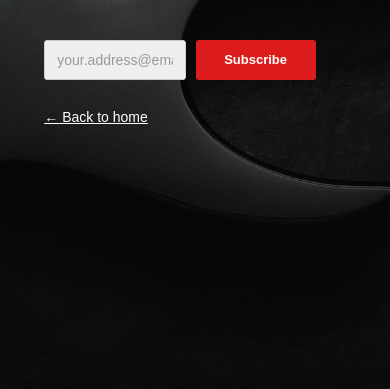
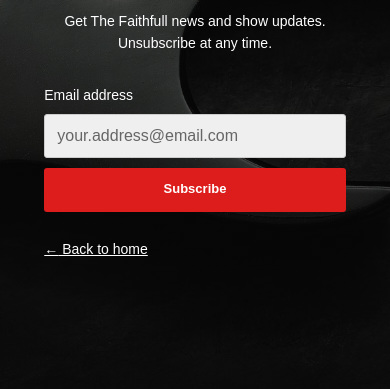
Before and after one commit to NextStepPrinting/thefaithfull, a website: page public/subscribe/index.html in a window 390 px wide. Shown: the part 199-588 px from the top of the page. Drawn offline with Linux system fonts and the light colour scheme; no server answers; a web font is replaced by a local one.

Commit message:
Improve subscribe form accessibility and mobile layout

```diff
--- a/public/styles/site.css
+++ b/public/styles/site.css
@@ -143,8 +143,10 @@ dialog::backdrop{background:rgba(0,0,0,.8)}
 .subscription-logo{width:675px;margin:0 auto 30px}
 .subscription h1{font:400 36px/46px Dosis,sans-serif;color:#fff;margin:0;padding-bottom:12px}
 .subscription-form{position:relative;margin-top:30px;text-align:left;font-size:0}
+.subscription-description{font:400 14px/22px Arial,sans-serif;color:#fff}
+.subscription-form>label{display:block;margin-bottom:8px;color:#fff;font:400 14px/22px Arial,sans-serif}
 .subscription-form input[type=email]:not([tabindex]){display:inline-block;width:calc(90% - 130px);height:40px;margin-bottom:10px;padding:6px 12px;background:#efefef;color:#555;border:1px solid #ccc;border-radius:3px;font:14px/20px Arial,sans-serif;vertical-align:top}
-.subscription-form input::placeholder{color:#999;opacity:1}
+.subscription-form input::placeholder{color:#666;opacity:1}
 .subscription-form button{display:inline-block;width:120px;margin:0 0 10px 10px;padding:10px 20px;border:0;border-radius:3px;background:var(--red);color:#fff;font:700 13px/20.8px Arial,sans-serif;vertical-align:top}
 .subscription-form button:hover{background:#b91616}
 .subscription-status{font:400 14px/21px Arial,sans-serif;text-align:left;color:#fff}
@@ -157,7 +159,8 @@ dialog::backdrop{background:rgba(0,0,0,.8)}
 .subscription-back a{text-decoration:underline}
 .subscription-trap{position:absolute;left:-5000px;width:1px;height:1px;overflow:hidden}
 @media(max-width:767px){.subscription{align-items:flex-start}.subscription-container{margin:0 auto;padding:0}.subscription-inner{width:100%;margin-left:0;padding-top:1px}}
-@media(min-width:768px){.subscription-inner{transform:translateX(-15px)}.subscription-logo{position:relative;top:-75px}}
+@media(max-width:767px){.subscription-form input[type=email]:not([tabindex]){width:100%;height:44px;font-size:16px}.subscription-form button{width:100%;min-height:44px;margin-left:0}}
+@media(min-width:768px){.subscription-inner{transform:translateX(-15px)}.subscription-logo{position:relative;top:-75px;margin-bottom:0}.subscription h1{margin-top:-30px}}
 @media(min-width:1200px){
   .section>.container{transform:translateX(-15px)}
   .header-inner{transform:translateX(24px)}
--- a/public/subscribe/index.html
+++ b/public/subscribe/index.html
@@ -12,12 +12,13 @@
   <main class="subscription"><div class="subscription-container"><div class="subscription-inner">
     <img class="subscription-logo" src="/assets/images/TF_Logo-LB_Glow.png" alt="The Faithfull — A tribute to Pearl Jam">
     <h1>JOIN OUR MAILING LIST</h1>
+    <p class="subscription-description" id="signup-description">Get The Faithfull news and show updates. Unsubscribe at any time.</p>
     <p class="subscription-status" role="status" aria-live="polite" aria-atomic="true"></p>
     <form class="subscription-form" action="https://TheFaithfullPJTribute.us20.list-manage.com/subscribe/post" method="post">
       <input type="hidden" name="u" value="8011db6d702b768de88ff9e14">
       <input type="hidden" name="id" value="27b646a88d">
-      <label class="sr-only" for="signup-email">Email address</label>
-      <input id="signup-email" type="email" name="MERGE0" autocomplete="email" autocapitalize="off" placeholder="your.address@email.com" required>
+      <label for="signup-email">Email address</label>
+      <input id="signup-email" type="email" name="MERGE0" autocomplete="email" autocapitalize="off" aria-describedby="signup-description" placeholder="your.address@email.com" required>
       <button type="submit" name="submit" value="Subscribe">Subscribe</button>
       <div class="subscription-trap" aria-hidden="true">
         <input type="text" name="b_name" tabindex="-1" autocomplete="off" aria-label="Leave name empty">
```
